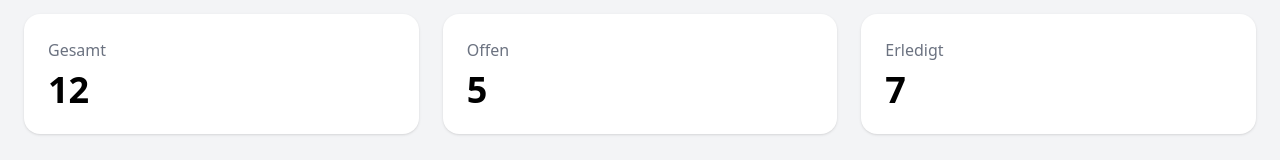
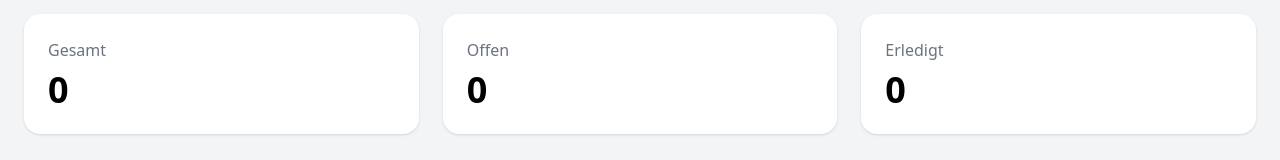
Before and after one commit to IvoGn/taskflow, a Nuxt app: page / in a window 1280 px wide. Shown: the part 174-334 px from the top of the page. Built offline with nearby package versions, Linux system fonts and the light colour scheme.

Commit message:
feat: add task statistics to dashboard with computed properties

```diff
--- a/pages/index.vue
+++ b/pages/index.vue
@@ -1,3 +1,27 @@
+<script setup>
+const { tasks, loadTasks } = useTasks()
+
+onMounted(() => {
+  loadTasks()
+})
+
+const totalTasks = computed(() => {
+  return tasks.value.length
+})
+
+const completedTasks = computed(() => {
+  return tasks.value.filter(
+    task => task.completed
+  ).length
+})
+
+const openTasks = computed(() => {
+  return tasks.value.filter(
+    task => !task.completed
+  ).length
+})
+</script>
+
 <template>
   <div>
     <div class="mb-8">
@@ -17,7 +41,7 @@
         </p>
 
         <h3 class="text-4xl font-bold mt-2">
-          12
+          {{ totalTasks }}
         </h3>
       </div>
 
@@ -27,7 +51,7 @@
         </p>
 
         <h3 class="text-4xl font-bold mt-2">
-          5
+          {{ openTasks }}
         </h3>
       </div>
 
@@ -37,7 +61,7 @@
         </p>
 
         <h3 class="text-4xl font-bold mt-2">
-          7
+          {{ completedTasks }}
         </h3>
       </div>
     </div>
```
